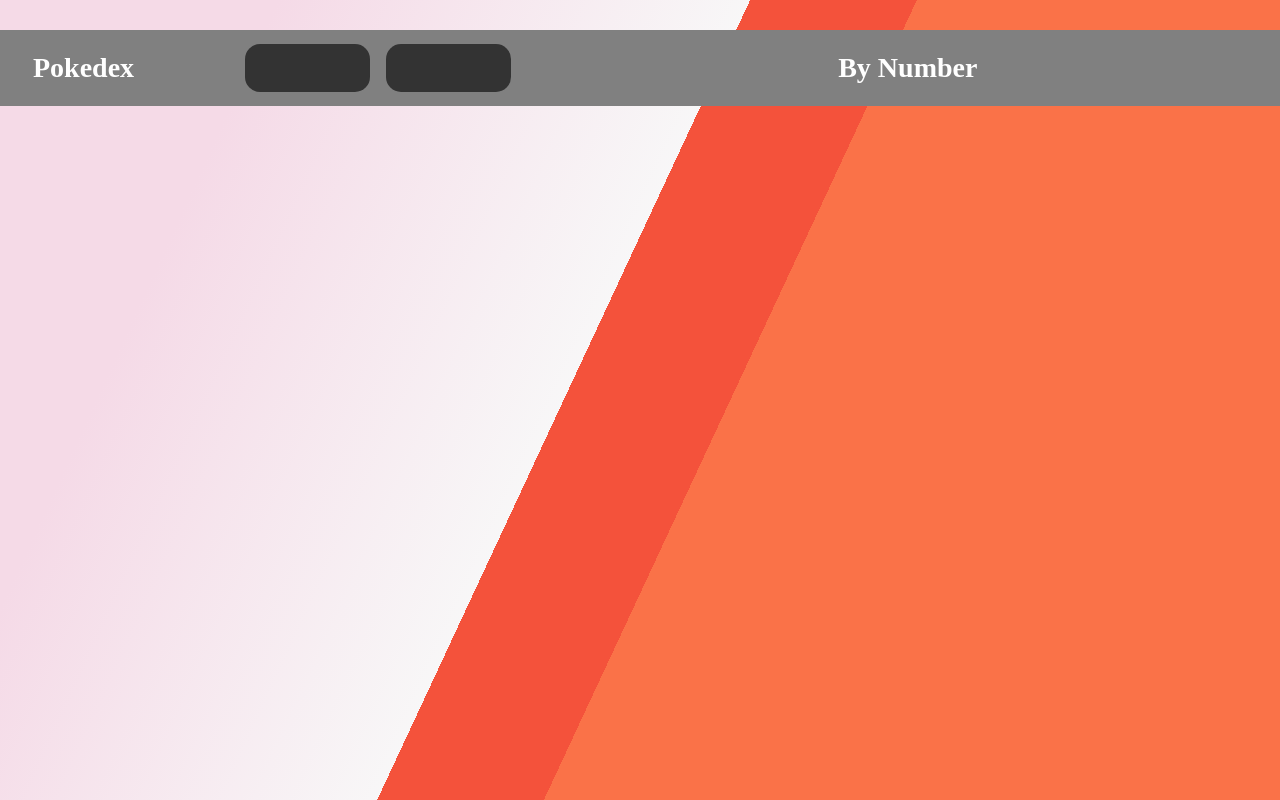
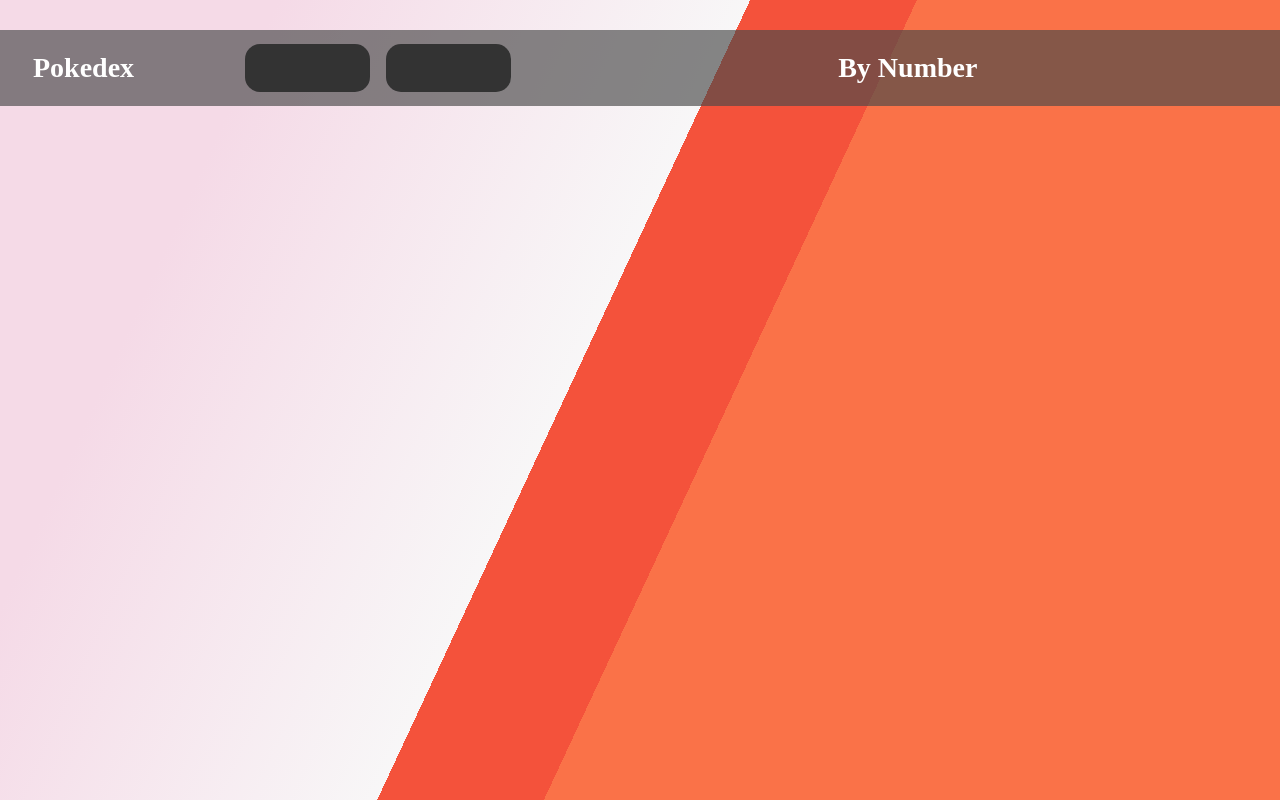
Before and after one commit to Alen-V/pokedex, a plain HTML site: page index.html in a window 1280 px wide. Drawn offline with Linux system fonts and the light colour scheme.

Commit message:
Update style.css

```diff
--- a/assets/css/style.css
+++ b/assets/css/style.css
@@ -25,7 +25,7 @@ html, body {
 .header {
     height: 60px;
     width: 100%;
-    background-color: grey;
+    background-color: #4a4a4aa8;
     display: flex;
     justify-content: space-between;
     align-items: center;
```
